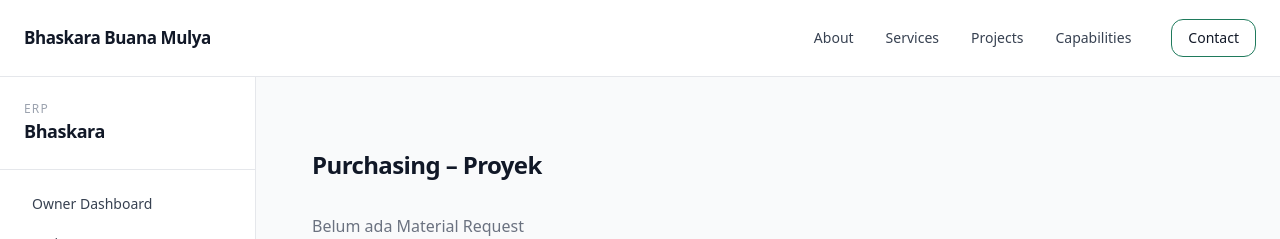
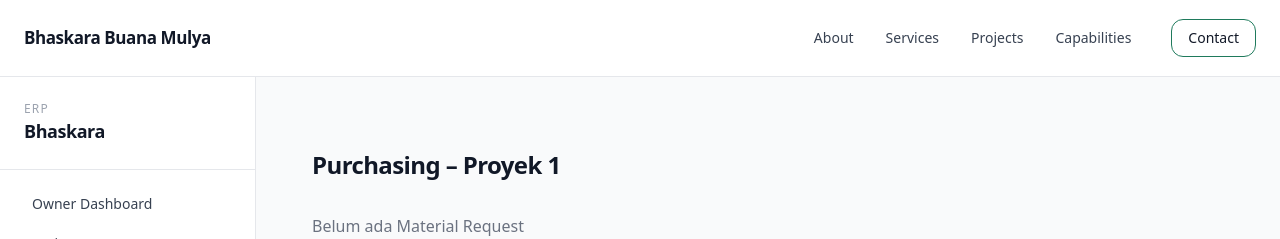
Before and after one commit to herlan-syihabudin/Bhaskara, a Next.js app: page /dashboard/purchasing/1 in a window 1280 px wide. Shown: the top 239 px of the page. Built offline with nearby package versions, Linux system fonts and the light colour scheme.

Commit message:
Update page.tsx

```diff
--- a/app/dashboard/purchasing/[id]/page.tsx
+++ b/app/dashboard/purchasing/[id]/page.tsx
@@ -6,15 +6,16 @@ import {
   updateItemHarga,
   updateItemStatus,
 } from "@/lib/data/materialRequests";
+import type { MRStatus } from "@/lib/data/materialRequests";
 
 export default function PurchasingPage() {
-  const params = useParams<{ projectId: string }>();
-  const mrList = getMRByProject(params.projectId);
+  const params = useParams<{ id: string }>();
+  const mrList = getMRByProject(params.id);
 
   return (
     <section className="container-bbm py-10 space-y-8">
       <h1 className="text-2xl font-semibold">
-        Purchasing – Proyek {params.projectId}
+        Purchasing – Proyek {params.id}
       </h1>
 
       {mrList.length === 0 && (
@@ -65,7 +66,6 @@ export default function PurchasingPage() {
                   <td>{item.qty}</td>
                   <td>{item.unit}</td>
 
-                  {/* HARGA */}
                   <td>
                     <input
                       type="number"
@@ -88,7 +88,6 @@ export default function PurchasingPage() {
                     )}
                   </td>
 
-                  {/* STATUS ITEM */}
                   <td>
                     <select
                       className="input w-32"
@@ -97,19 +96,13 @@ export default function PurchasingPage() {
                         updateItemStatus(
                           mr.id,
                           i,
-                          e.target.value as any
+                          e.target.value as MRStatus
                         )
                       }
                     >
-                      <option value="SUBMITTED">
-                        SUBMITTED
-                      </option>
-                      <option value="ORDERED">
-                        ORDERED
-                      </option>
-                      <option value="DELIVERED">
-                        DELIVERED
-                      </option>
+                      <option value="SUBMITTED">SUBMITTED</option>
+                      <option value="ORDERED">ORDERED</option>
+                      <option value="DELIVERED">DELIVERED</option>
                     </select>
                   </td>
                 </tr>
```
